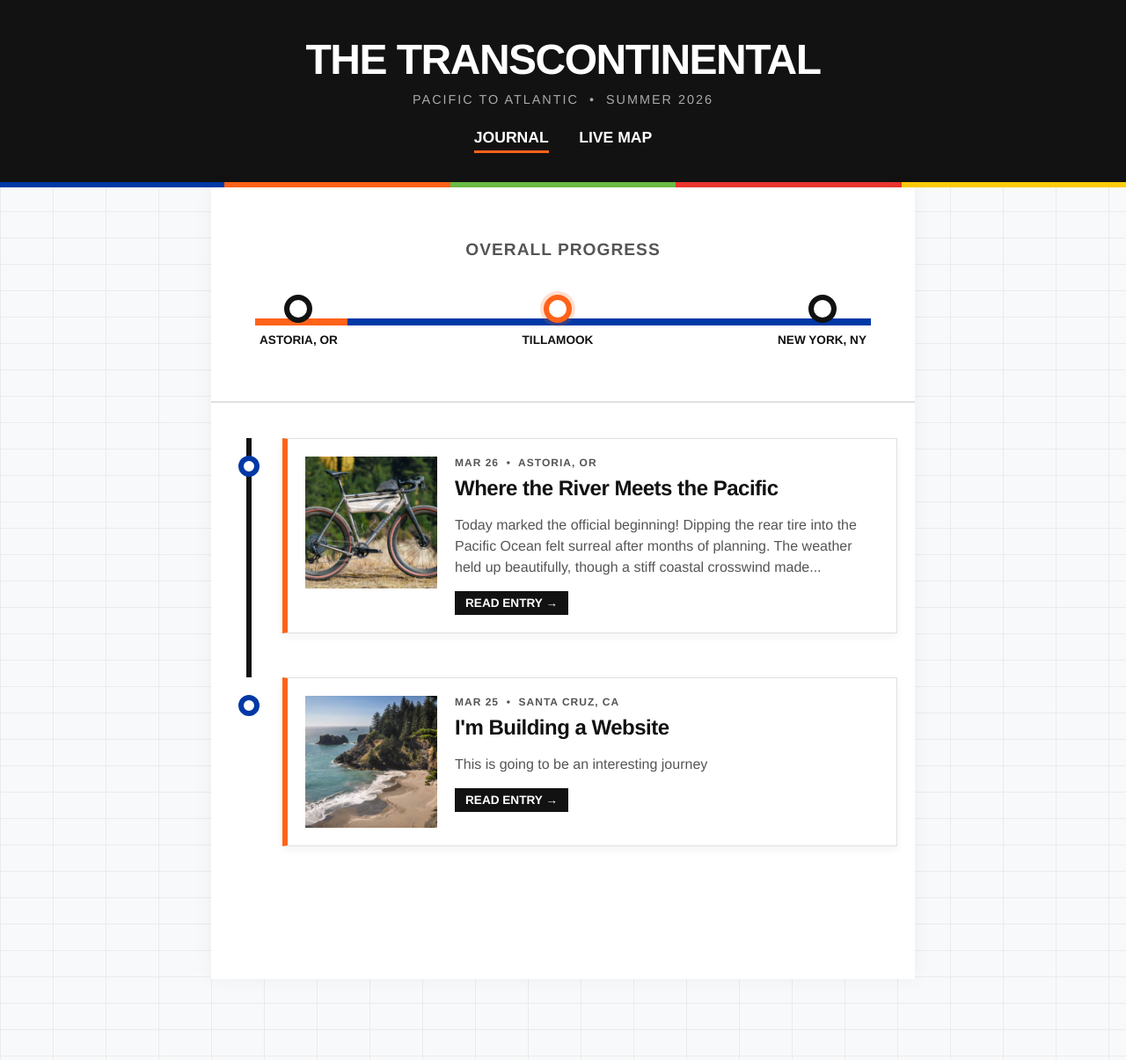
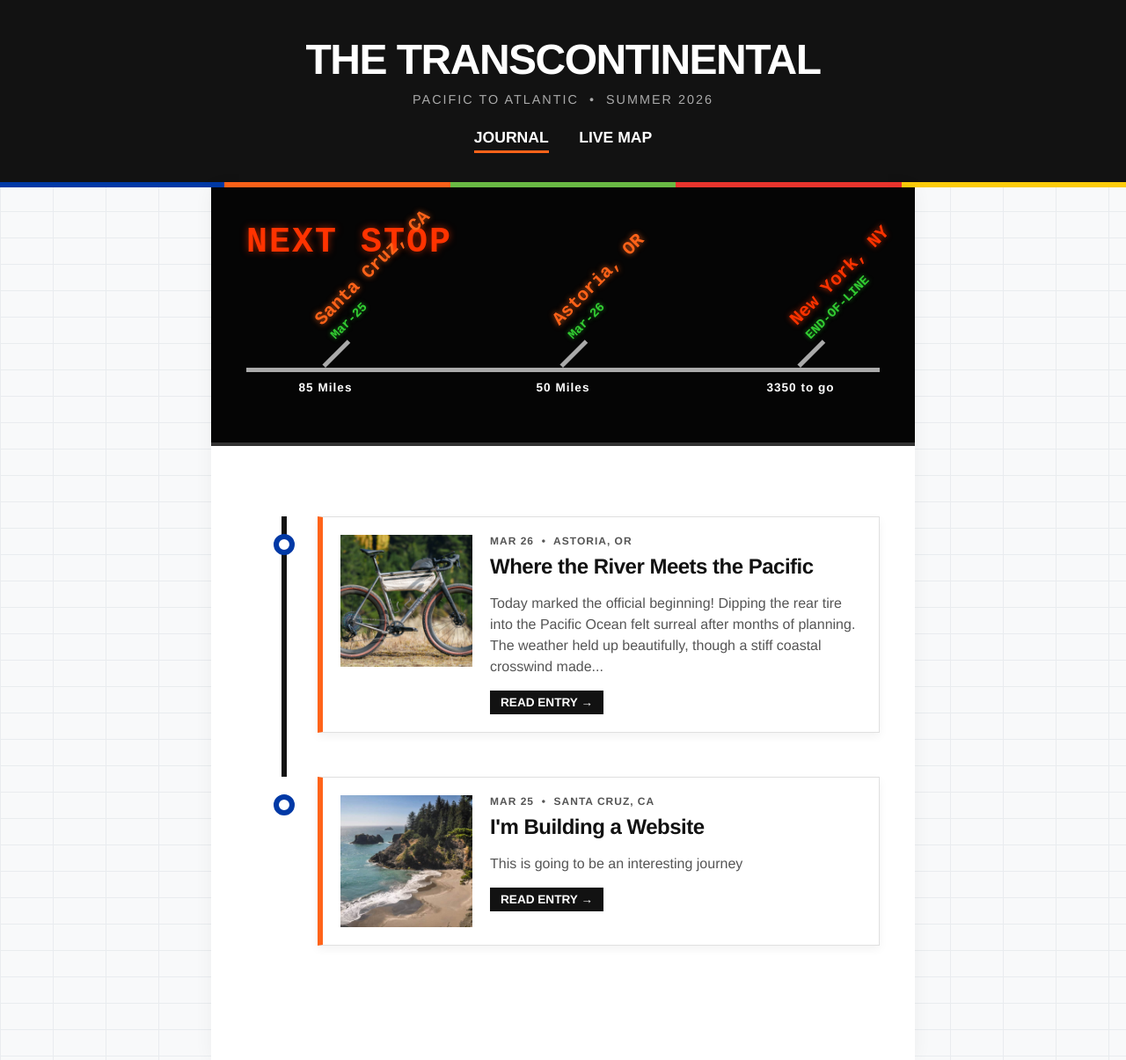
Before and after one commit to mschiller87/bike-tracker, a Jekyll site: the page built from index.html, in a window 1280 px wide. Shown: the whole page at 88% size. Built offline with Jekyll 4.4.1, drawn with Linux system fonts in a browser that asks for light colours.

Commit message:
Update index.html

```diff
--- a/index.html
+++ b/index.html
@@ -3,74 +3,96 @@ layout: default
 ---
 
 <style>
-    /* Abstract Subway Dashboard CSS */
-    .dashboard-wrapper {
-        background-color: #fff;
-        padding: 60px 20px;
-        border-bottom: 2px solid #e0e0e0;
-        text-align: center;
+    /* NYC LED Train Display CSS */
+    .led-dashboard {
+        background-color: #050505; /* Deep black LED background */
+        padding: 40px 20px 80px 20px;
+        overflow-x: auto; /* Allows horizontal scrolling on small phones */
+        font-family: 'Courier New', Courier, monospace; /* Gives it the digital dotted look */
+        border-bottom: 4px solid #333;
     }
-    .abstract-map {
+
+    .led-header {
+        color: #ff3300; /* Bright LED Red */
+        font-size: 2.5rem;
+        font-weight: bold;
+        text-transform: uppercase;
+        letter-spacing: 2px;
+        margin: 0 0 120px 20px;
+        text-shadow: 0 0 8px rgba(255, 51, 0, 0.6);
+    }
+
+    .track-container {
         position: relative;
-        max-width: 700px;
-        margin: 0 auto;
+        min-width: 600px; /* Prevents squishing on mobile */
         display: flex;
         justify-content: space-between;
-        align-items: center;
+        align-items: flex-end;
+        border-bottom: 5px solid #aaa; /* The main grey track line */
+        padding-bottom: 0;
+        margin: 0 20px;
     }
-    /* The main horizontal track */
-    .abstract-map::before {
-        content: '';
-        position: absolute;
-        top: 50%;
-        left: 0;
-        right: 0;
-        height: 8px;
-        background-color: #0039A6; /* MTA Blue */
-        transform: translateY(-50%);
-        z-index: 1;
-    }
-    /* The progress fill line (We will automate this later, for now it's static) */
-    .abstract-map::after {
-        content: '';
-        position: absolute;
-        top: 50%;
-        left: 0;
-        width: 15%; /* This represents how far you've gone! */
-        height: 8px;
-        background-color: #FF6319; /* MTA Orange */
-        transform: translateY(-50%);
-        z-index: 2;
-    }
-    .station {
+
+    .station-node {
         position: relative;
-        z-index: 3;
+        width: 25%;
         display: flex;
         flex-direction: column;
         align-items: center;
     }
-    .station-dot {
-        width: 20px;
-        height: 20px;
-        background-color: #fff;
-        border: 6px solid #121212;
-        border-radius: 50%;
-        margin-bottom: 10px;
+
+    /* The diagonal branch pointing to the station */
+    .station-node::before {
+        content: '';
+        position: absolute;
+        bottom: 0px;
+        left: 50%;
+        width: 40px;
+        height: 5px;
+        background-color: #aaa;
+        transform-origin: left bottom;
+        transform: rotate(-45deg);
     }
-    .station.current .station-dot {
-        border-color: #FF6319; /* Highlights your current location */
-        box-shadow: 0 0 0 4px rgba(255, 99, 25, 0.2);
+
+    /* The Angled LED Text */
+    .angled-text {
+        position: absolute;
+        bottom: 15px;
+        left: 50%;
+        transform-origin: left bottom;
+        transform: rotate(-45deg);
+        padding-left: 20px; /* Pushes text past the grey branch */
+        color: #FF6319; /* MTA Orange */
+        font-weight: bold;
+        font-size: 1.3rem;
+        white-space: nowrap;
+        text-shadow: 0 0 6px rgba(255, 99, 25, 0.8);
     }
-    .station-label {
+
+    /* The green sub-text mimicking subway transfer routes */
+    .angled-subtext {
+        color: #32CD32; /* LED Green */
+        font-size: 0.9rem;
+        display: block;
+        margin-top: 4px;
+        text-shadow: 0 0 5px rgba(50, 205, 50, 0.6);
+    }
+
+    /* Mileage below the track */
+    .mileage-label {
+        position: absolute;
+        top: 15px; /* Drops it below the main grey line */
+        color: #fff;
+        font-family: 'Helvetica Neue', Helvetica, Arial, sans-serif;
         font-size: 0.85rem;
         font-weight: bold;
-        text-transform: uppercase;
-        color: #121212;
-        background: #fff;
-        padding: 2px 5px;
+        letter-spacing: 1px;
     }
 
-    /* ... [Your existing Timeline CSS from the previous step goes here] ... */
+    /* Make the final NYC stop red! */
+    .final-node .angled-text { color: #ff3300; text-shadow: 0 0 6px rgba(255, 51, 0, 0.8); }
+
+    /* ... [KEEP YOUR EXISTING TIMELINE & POST-CARD CSS HERE] ... */
     .timeline-feed { max-width: 800px; margin: 0 auto; padding: 40px 20px 40px 40px; }
     .timeline-stop { border-left: 6px solid #121212; padding-left: 35px; padding-bottom: 50px; position: relative; }
     .timeline-stop:last-child { border-left-color: transparent; }
@@ -87,23 +109,39 @@ layout: default
     @media (max-width: 600px) { .timeline-feed { padding-left: 20px; } .timeline-stop { padding-left: 25px; border-left-width: 4px; } .timeline-stop::before { left: -11px; width: 10px; height: 10px; border-width: 4px; } .post-card { flex-direction: column; } .post-thumbnail { width: 100%; height: 200px; } }
 </style>
 
-<div class="dashboard-wrapper">
-    <h2 style="font-size: 1.2rem; margin-top: 0; margin-bottom: 40px; text-transform: uppercase; color: #555; letter-spacing: 1px;">Overall Progress</h2>
-    <div class="abstract-map">
-        <div class="station start">
-            <div class="station-dot"></div>
-            <span class="station-label">Astoria, OR</span>
+<div class="led-dashboard">
+    <h2 class="led-header">Next Stop</h2>
+
+    <div class="track-container">
+
+        {% assign recent_posts = site.posts | slice: 0, 3 | reverse %}
+
+        {% for post in recent_posts %}
+        <div class="station-node">
+            <div class="angled-text">
+                {{ post.location }}
+                <span class="angled-subtext">{{ post.date | date: "%b-%d" }}</span>
+            </div>
+            <div class="mileage-label">{{ post.total_miles | default: 0 }} Miles</div>
         </div>
-        <div class="station current">
-            <div class="station-dot"></div>
-            <span class="station-label">Tillamook</span>
+        {% endfor %}
+
+        <div class="station-node final-node">
+            <div class="angled-text">
+                New York, NY
+                <span class="angled-subtext">END-OF-LINE</span>
+            </div>
+
+            {% assign current_total = site.posts.first.total_miles | default: 0 %}
+            {% assign miles_to_go = 3400 | minus: current_total %}
+
+            <div class="mileage-label">{{ miles_to_go }} to go</div>
         </div>
-        <div class="station end">
-            <div class="station-dot"></div>
-            <span class="station-label">New York, NY</span>
-        </div>
+
     </div>
 </div>
+
+<main class="timeline-feed">
 
 <main class="timeline-feed">
     {% for post in site.posts %}
```
